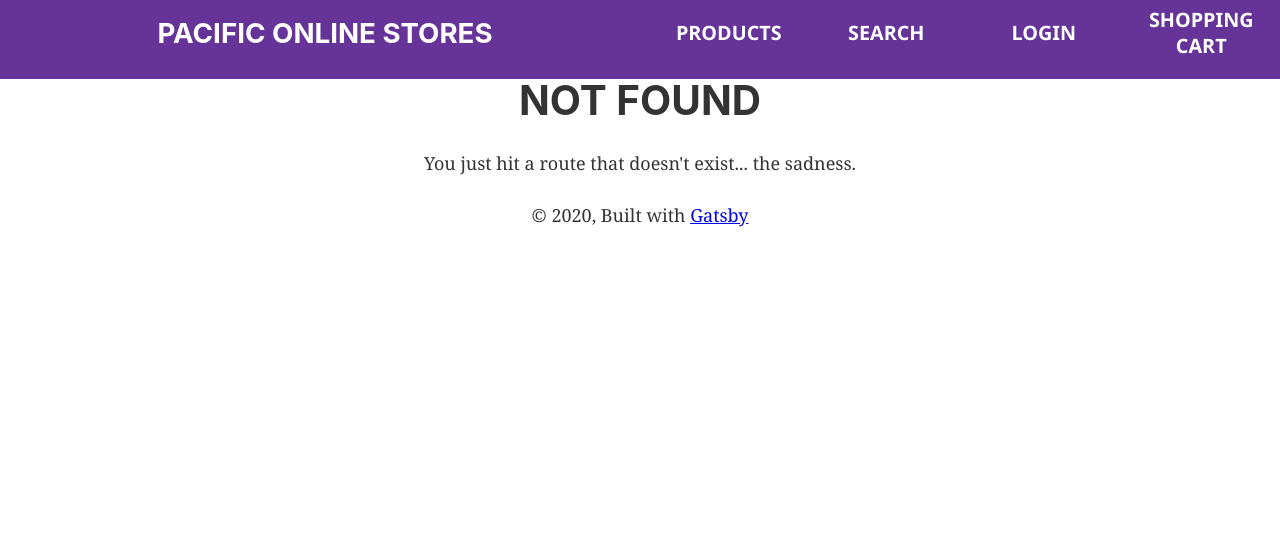
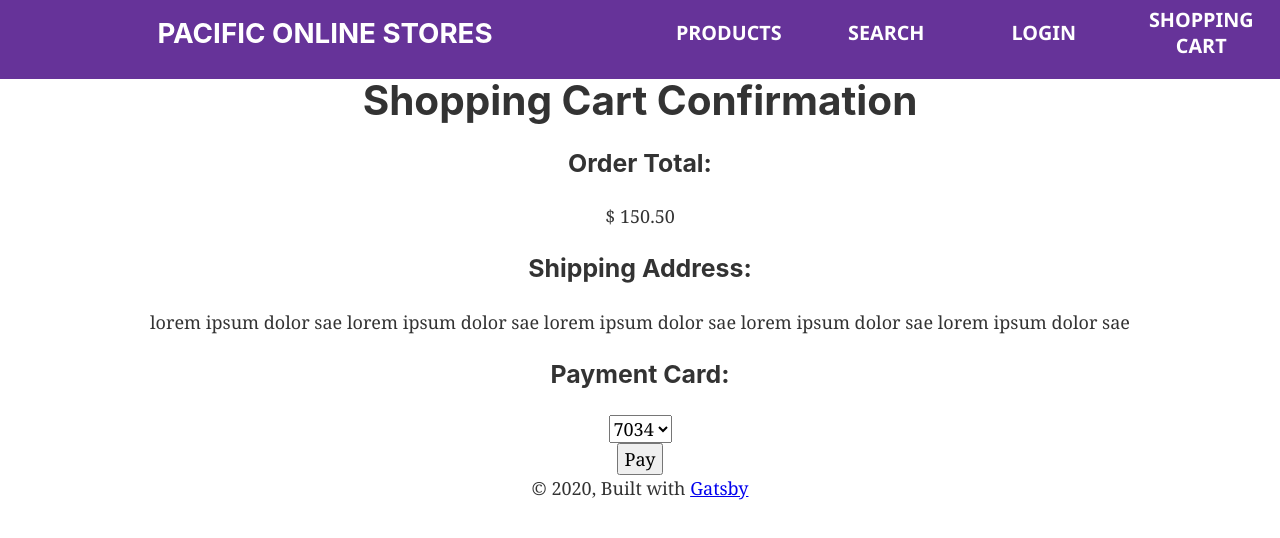
Before and after one commit to Bant89/pacific-store, a Gatsby site: page /orderConfirmation in a window 1280 px wide. Before the commit this address had no page. Built offline with nearby package versions, Linux system fonts and the light colour scheme; Gatsby itself is replaced by a stand-in of ours.

Commit message:
add skeleton of confirmation page

```diff
--- a/src/components/ShoppingItemList/index.js
+++ b/src/components/ShoppingItemList/index.js
@@ -1,4 +1,5 @@
 import React, { useState, useEffect } from "react"
+import { Link } from "gatsby"
 import useShoppingCart from "hooks/useShoppingCart"
 import ShoppingItem from "components/ShoppingItem"
 import { ProductsContainer, Summary, Container } from "./styles"
@@ -20,6 +21,7 @@ export default function ShoppingItemList() {
         <h2>Summary</h2>
         <h3>Amount of items: {quantityOfItems}</h3>
         <h3>Total: $ {sumOfPrices.toFixed(2)}</h3>
+        <Link to="/orderConfirmation">Continue to checkout</Link>
       </Summary>
       <ProductsContainer>
         {shoppingItems.map(item => (
--- a/src/components/ShoppingItemList/styles.js
+++ b/src/components/ShoppingItemList/styles.js
@@ -2,7 +2,6 @@ import styled from "styled-components"
 
 export const Container = styled.div`
   display: flex;
-
   @media (max-width: 768px) {
     flex-direction: column;
     width: 300px;
@@ -22,4 +21,7 @@ export const ProductsContainer = styled.div`
 
 export const Summary = styled.div`
   background-color: lightblue;
+  display: flex;
+  flex-direction: column;
+  align-items: center;
 `
--- /dev/null
+++ b/src/pages/orderConfirmation.js
@@ -0,0 +1,23 @@
+import React from "react"
+import { Layout } from "components/Layout"
+export default function OrderConfirmation() {
+  return (
+    <Layout>
+      <h1>Shopping Cart Confirmation</h1>
+      <h3>Order Total: </h3>
+      <p>$ 150.50</p>
+      <h3>Shipping Address: </h3>
+      <p>
+        lorem ipsum dolor sae lorem ipsum dolor sae lorem ipsum dolor sae lorem
+        ipsum dolor sae lorem ipsum dolor sae
+      </p>
+      <h3>Payment Card: </h3>
+      <select>
+        <option value="7034">7034</option>
+        <option value="9082">9082</option>
+        <option value="1403">1403</option>
+      </select>
+      <button>Pay</button>
+    </Layout>
+  )
+}
```
